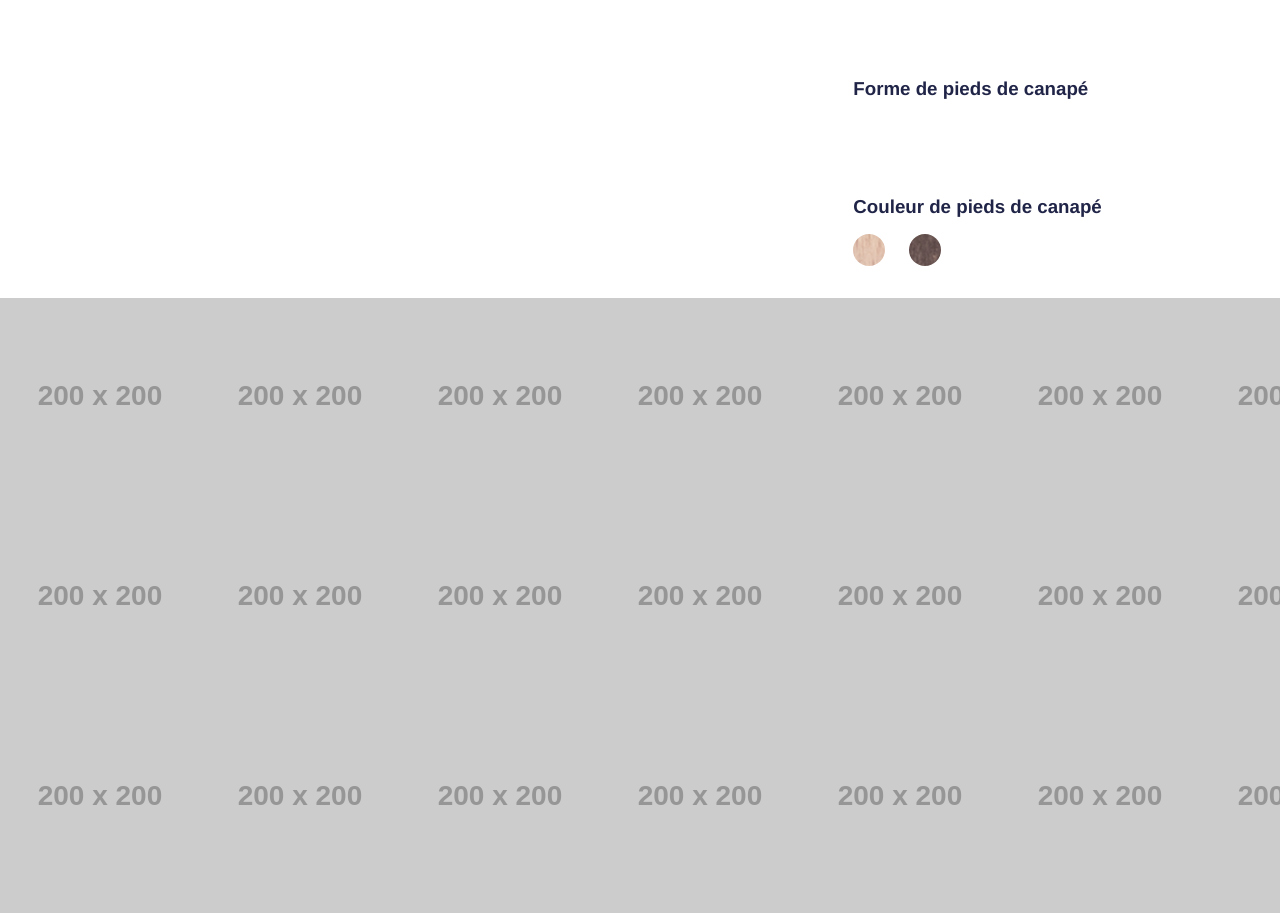
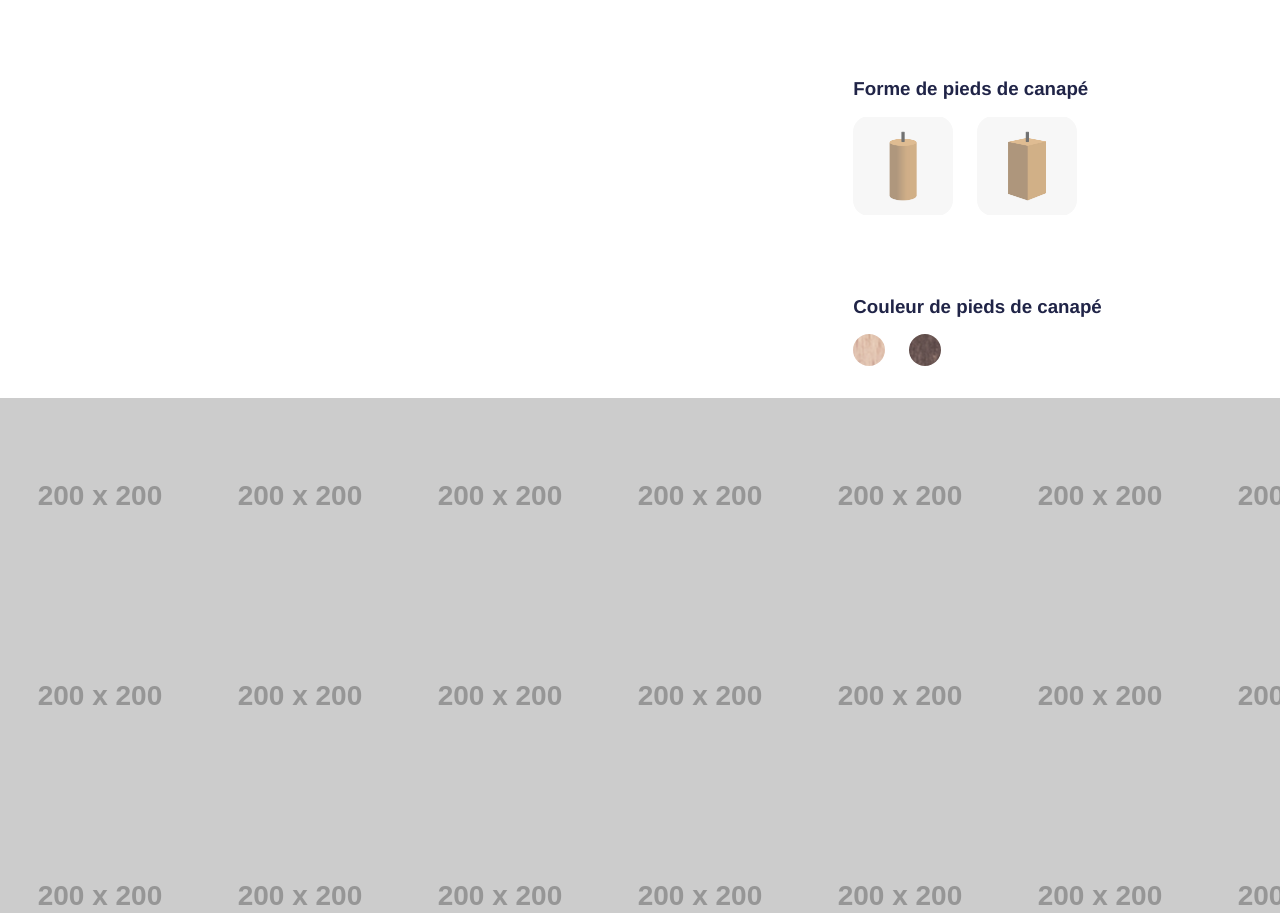
Before and after one commit to ephalys/tediber-test, a Vue app: page / in a window 1280 px wide. Shown: the part 835-1748 px from the top of the page. Built offline with nearby package versions, Linux system fonts and the light colour scheme.

Commit message:
refactor: create OptionSelector component instead of using ColorSelector

```diff
--- a/src/components/ColorSelector.vue
+++ b/src/components/OptionSelector.vue
@@ -4,7 +4,7 @@
       class="color-selector-item"
       v-for="(option, index) in options"
       :key="index"
-      :class="{ active: isOptionActive(option) }"
+      :class="[variant, { active: isOptionActive(option) }]"
       :style="getBackgroundFromCode(option.code)"
       @mouseover="handleHover(option.value)"
       @mouseout="handleMouseOut"
@@ -15,26 +15,39 @@
 
 <script>
 const COLORS = [
-  { code: "sofa-simple-color_ECRU", value: "#C2B280" },
-  { code: "sofa-simple-color_GRIS", value: "#61605f" },
-  { code: "sofa-simple-color_BLEU", value: "#273347" },
-  { code: "sofa-simple-color_VERT", value: "#689d71" },
-  { code: "sofa-simple-color_KAKI", value: "#94812b" },
-  { code: "sofa-simple-color_TERRACOTTA", value: "#d7a285" },
+  { code: "sofa-simple-color_ECRU", value: "#C2B280", isPureColor: true },
+  { code: "sofa-simple-color_GRIS", value: "#61605f", isPureColor: true },
+  { code: "sofa-simple-color_BLEU", value: "#273347", isPureColor: true },
+  { code: "sofa-simple-color_VERT", value: "#689d71", isPureColor: true },
+  { code: "sofa-simple-color_KAKI", value: "#94812b", isPureColor: true },
+  { code: "sofa-simple-color_TERRACOTTA", value: "#d7a285", isPureColor: true },
   {
     code: "sofa-simple-feet-color_CLAIR",
     value: `url(${require("@/assets/img/sofa-simple-feet-color_CLAIR.png")}) center`,
+    isPureColor: false,
   },
   {
     code: "sofa-simple-feet-color_FONCE",
     value: `url(${require("@/assets/img/sofa-simple-feet-color_FONCE.png")}) center`,
+    isPureColor: false,
+  },
+  {
+    code: "sofa-simple-feet-form_ROND",
+    value: `url(${require("@/assets/img/feet-rond.jpeg")}) center/cover no-repeat`,
+    isPureColor: false,
+  },
+  {
+    code: "sofa-simple-feet-form_CARRE",
+    value: `url(${require("@/assets/img/feet-carre.jpeg")}) center/cover no-repeat`,
+    isPureColor: false,
   },
 ];
 
 export default {
-  name: "ColorSelector",
+  name: "OptionSelector",
   props: {
     options: Array,
+    variant: String,
   },
   data() {
     return {
@@ -70,9 +83,13 @@ export default {
     },
     getBackgroundFromCode(code) {
       const color = this.colors.find((c) => c.code === code);
-      return {
-        background: color?.value,
-      };
+      const style = {};
+      if (color.isPureColor) {
+        style.backgroundColor = color?.value;
+      } else {
+        style.background = color?.value;
+      }
+      return style;
     },
   },
 };
@@ -86,13 +103,22 @@ export default {
   margin-top: 1rem;
 
   &-item {
-    width: 32px;
-    height: 32px;
-    border-radius: 50%;
     border: 1px solid transparent;
     cursor: pointer;
     transition: border 0.2s;
     z-index: 2;
+
+    &.circle {
+      width: 32px;
+      height: 32px;
+      border-radius: 50%;
+    }
+
+    &.square {
+      width: 100px;
+      height: 100px;
+      border-radius: 1rem;
+    }
 
     &.active {
       border: 1px solid $primary;
--- a/src/components/SelectorContentConfiguratorStep.vue
+++ b/src/components/SelectorContentConfiguratorStep.vue
@@ -7,6 +7,7 @@
     <component
       :is="currentStepComponent"
       :options="stepOptions"
+      :variant="variant"
       @updateModifierTitle="handleModifier"
     />
   </div>
@@ -14,7 +15,7 @@
 
 <script>
 import BaseSelect from "@/components/BaseSelect.vue";
-import ColorSelector from "@/components/ColorSelector.vue";
+import OptionSelector from "@/components/OptionSelector.vue";
 import SelectorContentConfiguratorStepTitle from "@/components/SelectorContentConfiguratorStepTitle.vue";
 import { useProductStore } from "@/stores/useProductStore";
 import { mapStores, mapState } from "pinia";
@@ -22,7 +23,7 @@ import { mapStores, mapState } from "pinia";
 export default {
   components: {
     BaseSelect,
-    ColorSelector,
+    OptionSelector,
     SelectorContentConfiguratorStepTitle,
   },
   name: "SelectorContentConfiguratorStep",
@@ -52,10 +53,17 @@ export default {
           return "BaseSelect";
         case "sofa-simple-color":
         case "sofa-simple-feet-color":
-          return "ColorSelector";
+        case "sofa-simple-feet-form":
+          return "OptionSelector";
         default:
           return null;
       }
+    },
+    variant() {
+      return this.stepCode === "sofa-simple-feet-color" ||
+        this.stepCode === "sofa-simple-color"
+        ? "circle"
+        : "square";
     },
   },
   methods: {
```
